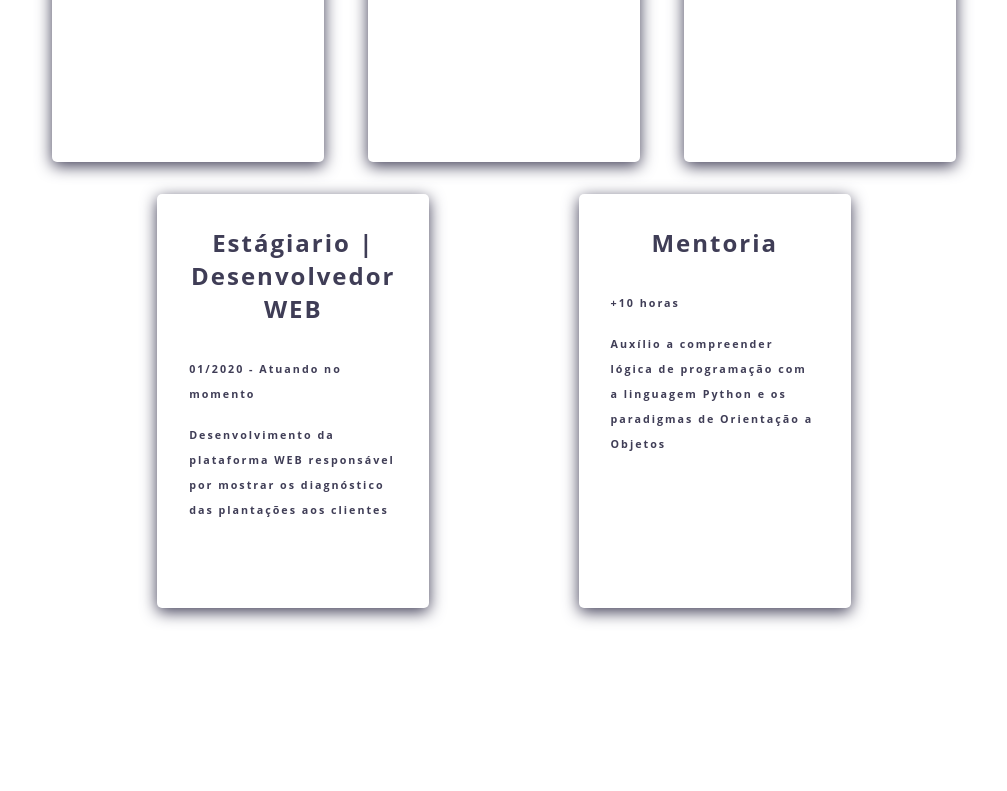
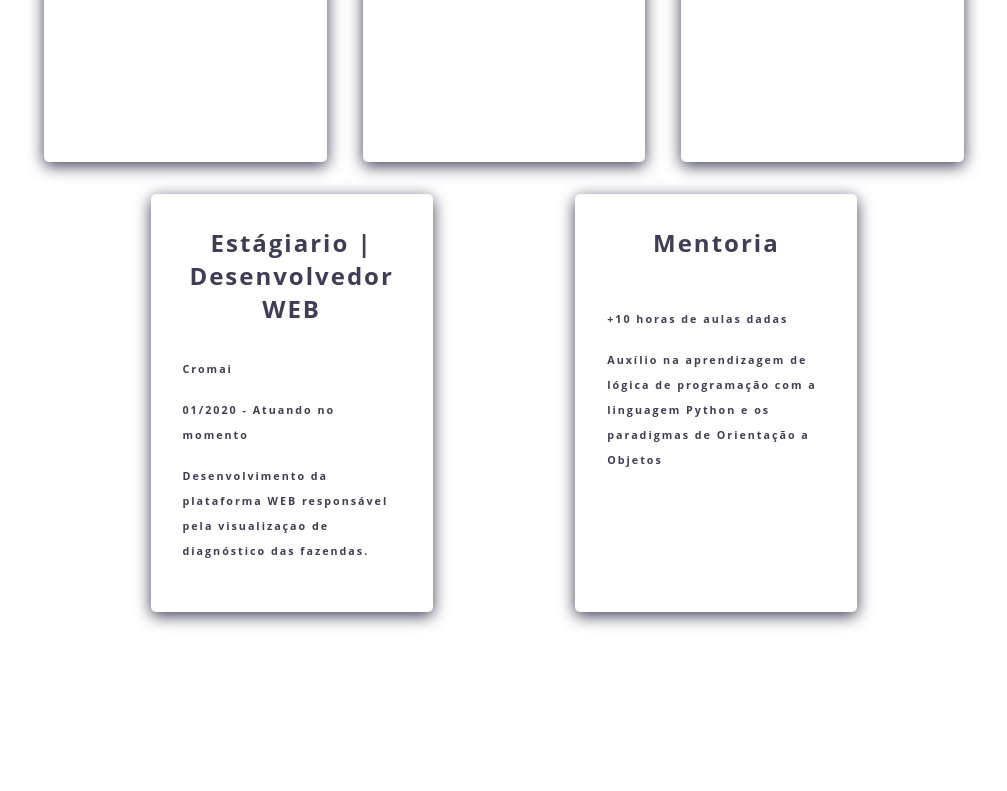
Before and after one commit to rogigs/IgorGomes, a plain HTML site: page index.html in a window 1280 px wide. Shown: the part 1628-2419 px from the top of the page, without its empty margins (120-1127 px from the left). Drawn offline with nearby package versions, Linux system fonts and the light colour scheme.

Commit message:
fix texts in experience

```diff
--- a/css/style.css
+++ b/css/style.css
@@ -1,6 +1,6 @@
 :root {
     --blue-dark: rgba(2, 83, 185, 1);
-    --blue-light: rgba(4, 189, 228, 1);
+    --blue-light: rgb(4, 189, 228);
     --light: #fff;
     --dark: #3f3d56;
 }
@@ -138,7 +138,7 @@ section .container-row .container-card {
 }
 
 section .container-row .container-card .card {
-    width: 21%;
+    width: 22%;
     padding: 32px;
     min-height: 350px;
     box-shadow: 0px 4px 16px var(--dark);
--- a/js/experiences.js
+++ b/js/experiences.js
@@ -18,13 +18,14 @@ const experiencesPro = [
         title: "Estágiario | Desenvolvedor WEB",
         company: "Cromai",
         time: "01/2020 - Atuando no momento",
-        acting: "Desenvolvimento da plataforma WEB responsável por mostrar os diagnóstico das plantações aos clientes"
+        acting: "Desenvolvimento da plataforma WEB responsável pela visualizaçao de diagnóstico das fazendas."
 
     },
     {
         title: "Mentoria",
-        time: "+10 horas",
-        acting: "Auxílio a compreender lógica de programação com a linguagem Python e os paradigmas de Orientação a Objetos"
+        company: "",
+        time: "+10 horas de aulas dadas",
+        acting: "Auxílio na aprendizagem de lógica de programação com a linguagem Python e os paradigmas de Orientação a Objetos"
     },
 ]
 
@@ -36,6 +37,7 @@ function getExperiencesProfessional() {
         componentExperience.innerHTML += `<div class="card">` +
             `<h2>${experiencesPro[i].title}</h2>` +
             `<ul>` +
+            `<li><h6>${experiencesPro[i].company}</h6></li>` +
             `<li><h6>${experiencesPro[i].time}</h6></li>` +
             `<li><h6>${experiencesPro[i].acting}</h6></li>` +
 
```
Also changed, not shown: images/favicon-16x16.png.
